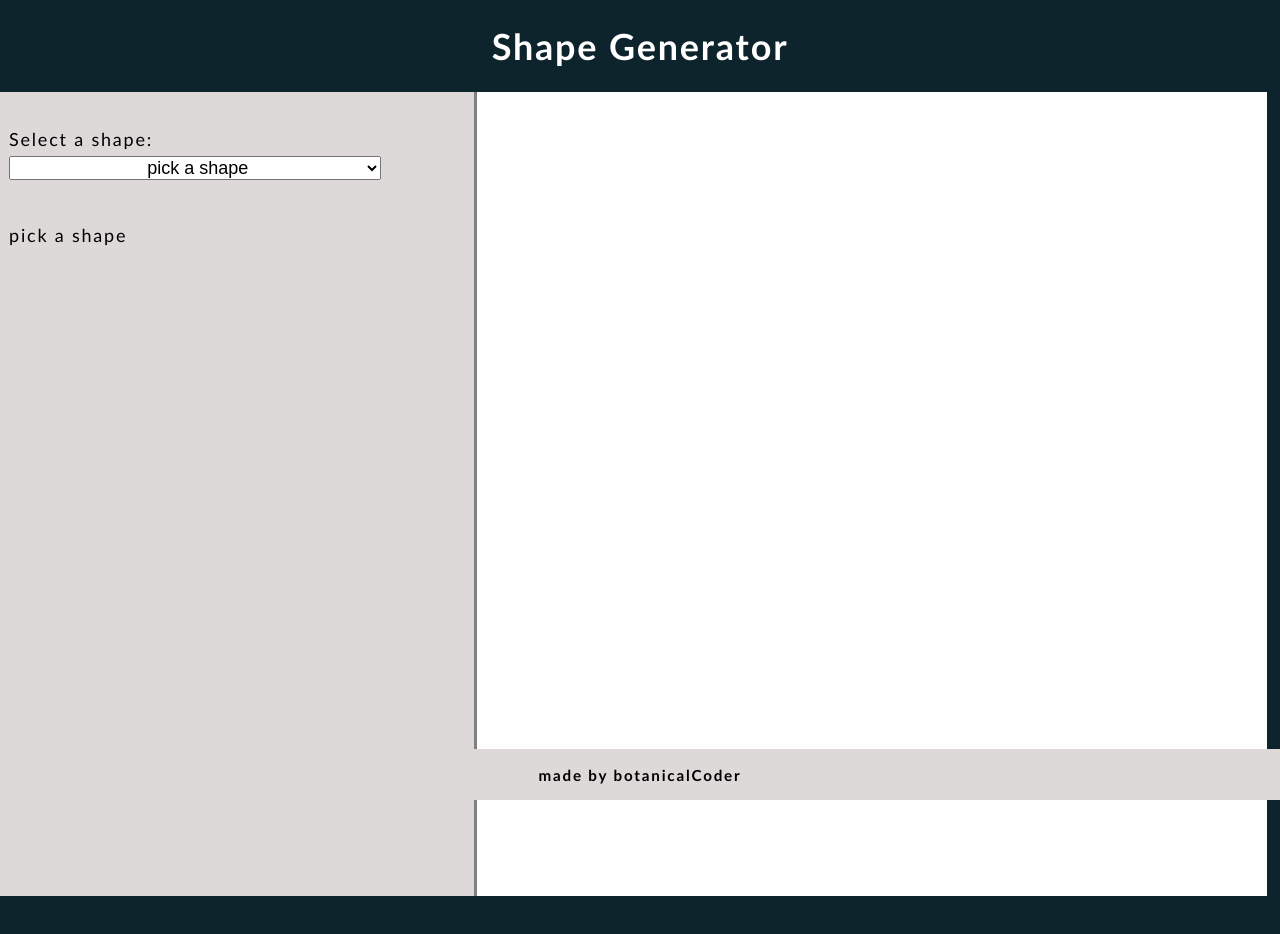
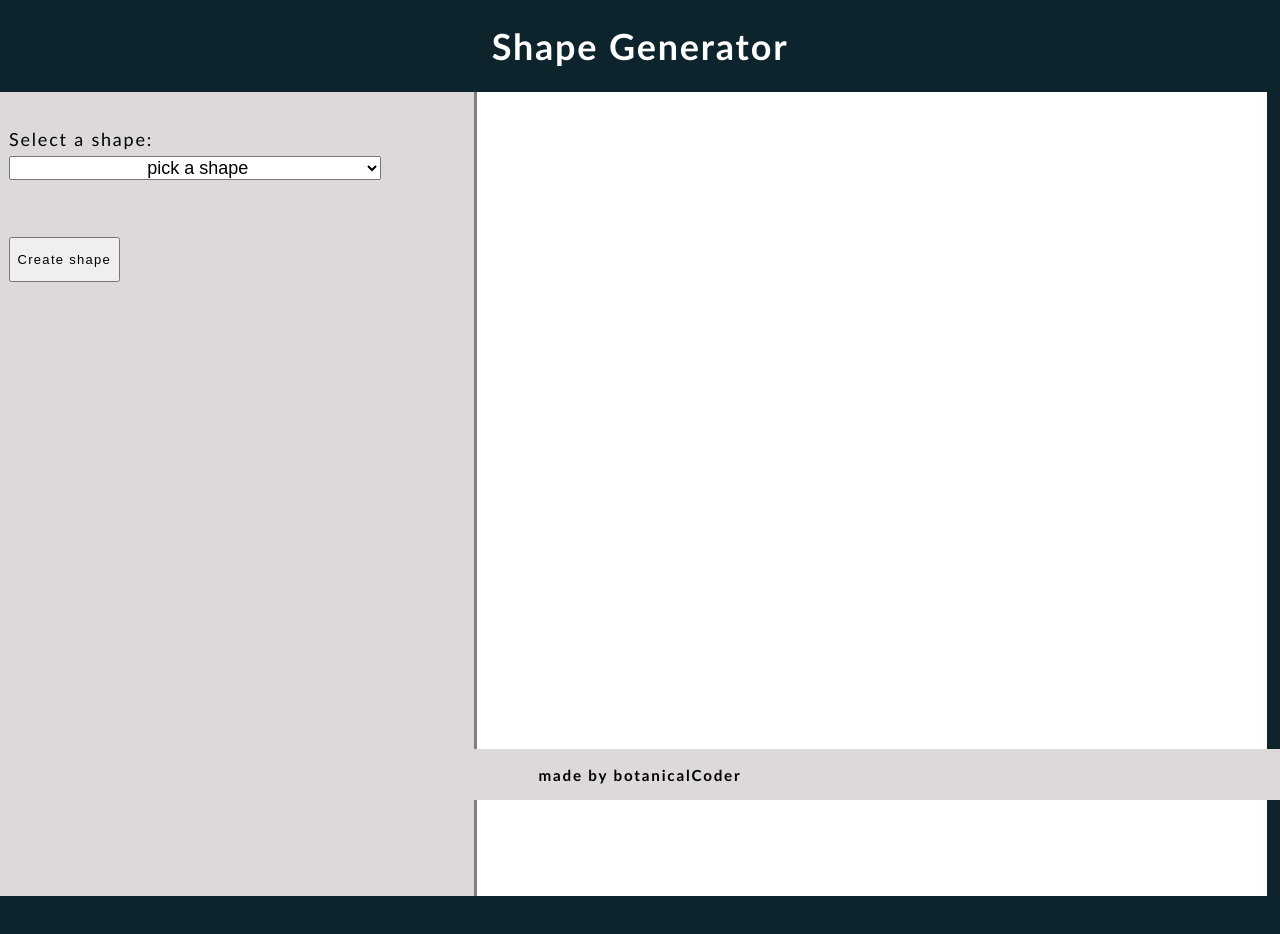
Before and after one commit to BotanicalCoder/shape-generator, a React (Create React App) app: page / in a window 1280 px wide. Shown: the top 934 px of the page. Built offline with nearby package versions, Linux system fonts and the light colour scheme.

Commit message:
update form-component

```diff
--- a/src/components/form-component.js
+++ b/src/components/form-component.js
@@ -89,7 +89,10 @@ const FormComponent = () => {
           <SquareInput />
         ) : null}
         <br />
-        {savedShapeValue !== null ? (
+        {savedShapeValue === "circle" ||
+        "ellipse" ||
+        "rectangle" ||
+        "square" ? (
           <input
             type="submit"
             value="Create shape"
@@ -97,7 +100,7 @@ const FormComponent = () => {
             className="btn"
           />
         ) : (
-          " pick a shape"
+          "do pick a shape"
         )}
       </form>
     </Mysection>
```
Lines whose indentation alone changed are shown as unchanged.
